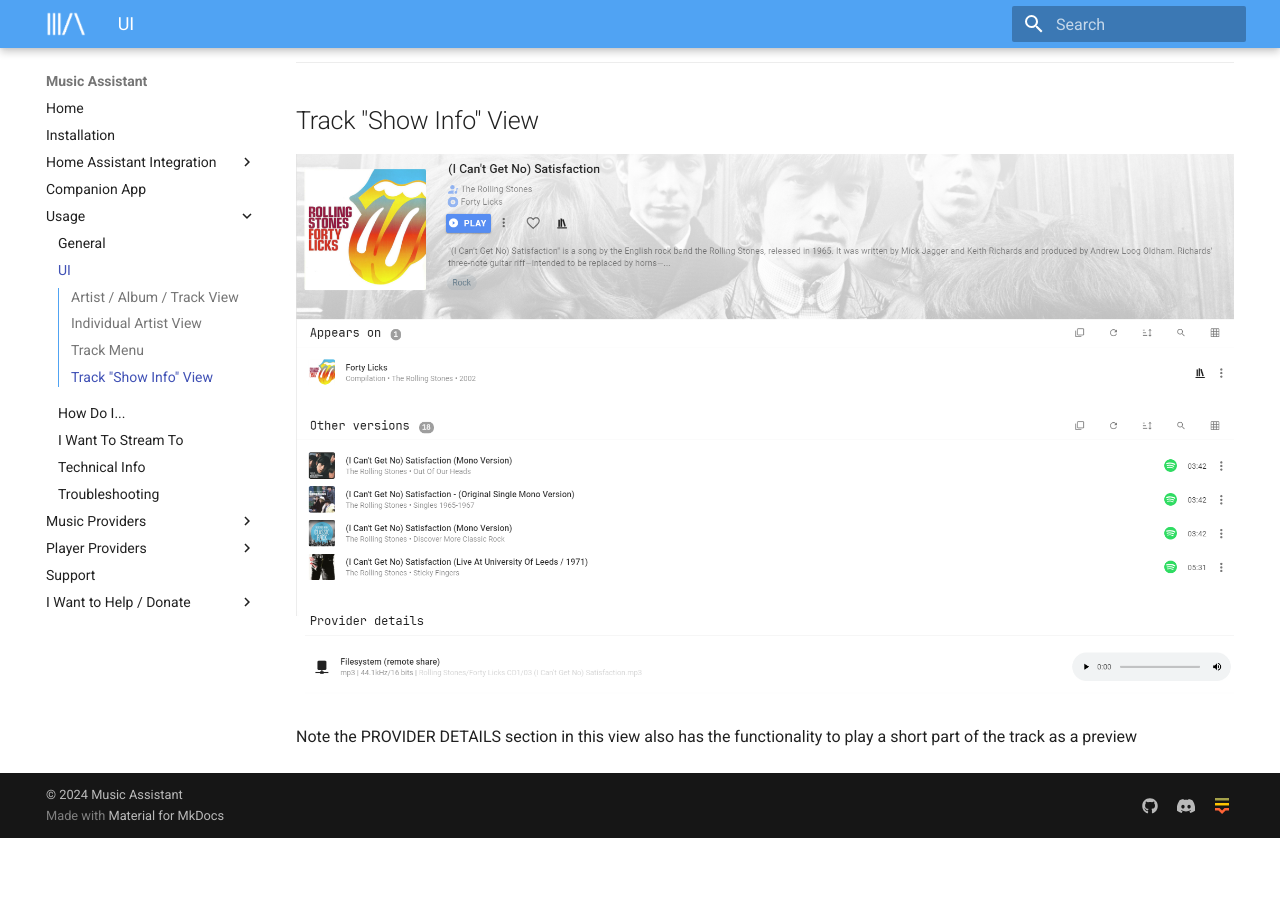
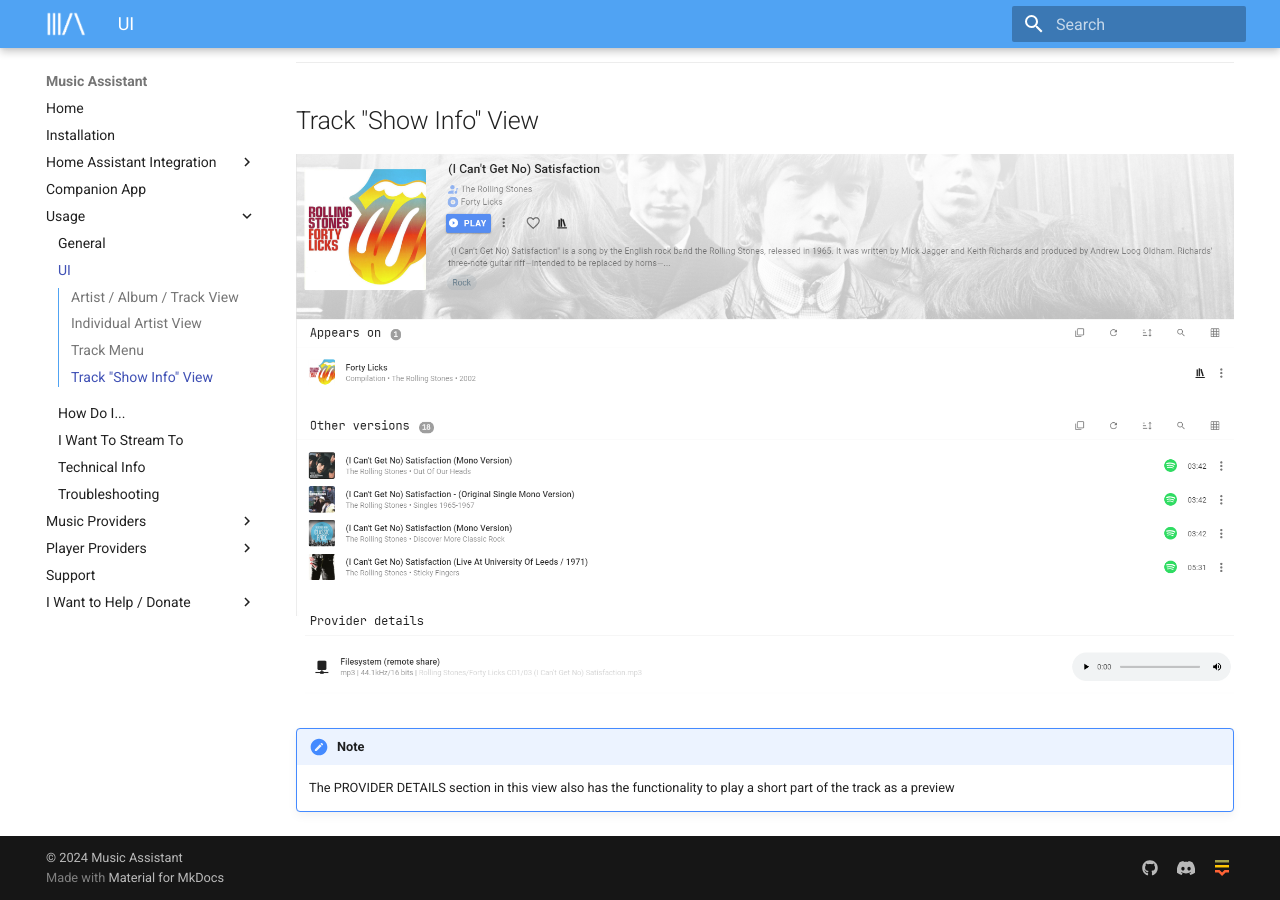
Before and after one commit to pwbriggs/music-assistant.github.io, an MkDocs documentation site: the page built from docs/ui.md, in a window 1280 px wide and 900 px high, scrolled down 4063 px. Built offline with MkDocs 1.6.1 and Material for MkDocs 9.7.7, drawn with Linux system fonts in a browser that asks for light colours; before the commit the page ends 4901 px from its top, so only the background shows below that.

```diff
--- a/docs/ui.md
+++ b/docs/ui.md
@@ -58,4 +58,5 @@ If the provider supports it you will also see the START RADIO option. This will
 
 ![image](assets/screenshots/UI-track-show-info.png)
 
-Note the PROVIDER DETAILS section in this view also has the functionality to play a short part of the track as a preview
+!!! note
+    The PROVIDER DETAILS section in this view also has the functionality to play a short part of the track as a preview
```
